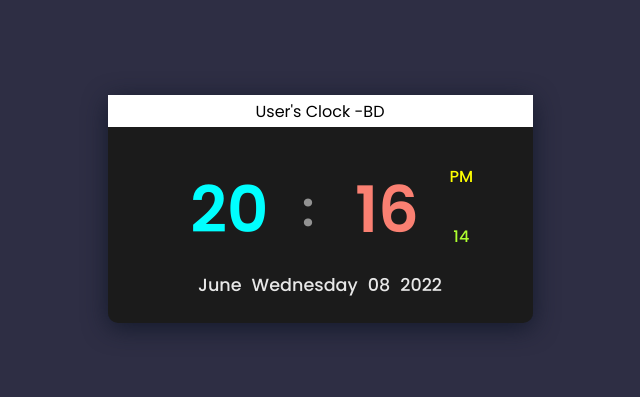
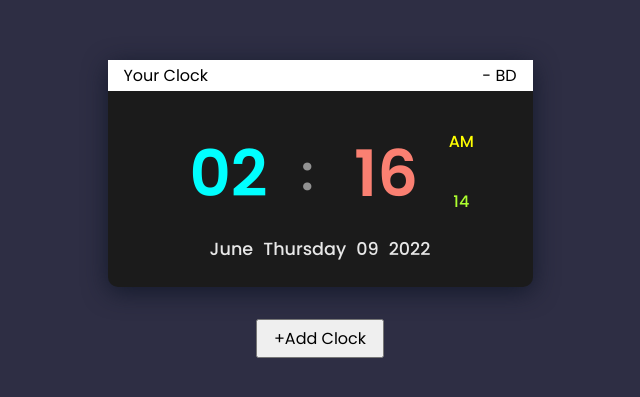
Before and after one commit to Safin-Ahmed/track-zone, a React (Vite) app: page / in a window 1280 px wide. Shown: the part 191-588 px from the top of the page, without its empty margins (320-960 px from the left). Built offline with nearby package versions, Linux system fonts and the light colour scheme.

Commit message:
Implemented timezones

```diff
--- a/package.json
+++ b/package.json
@@ -8,6 +8,7 @@
     "preview": "vite preview"
   },
   "dependencies": {
+    "date-fns": "^2.28.0",
     "react": "^18.0.0",
     "react-dom": "^18.0.0"
   },
--- a/src/app/App.css
+++ b/src/app/App.css
@@ -40,3 +40,11 @@
 button {
   font-size: calc(10px + 2vmin);
 }
+
+.add_clock {
+  display: block;
+  padding: 0.3rem 1rem;
+  margin: auto;
+  margin-top: 2rem;
+  font-size: 1rem;
+}
--- a/src/app/App.jsx
+++ b/src/app/App.jsx
@@ -1,11 +1,76 @@
 import { useState } from "react";
 import Clock from "../components/Clock/Clock";
+import { deepClone } from "../utils/deepClone";
+import iterator from "../utils/idGen";
 import "./App.css";
 
+const defaultState = {
+  user: {
+    title: "Your Clock",
+    timeZone: "",
+  },
+  clocks: [],
+};
+
 function App() {
+  const [state, setState] = useState(defaultState);
+  const setTitleHandler = (isUser, id, newTitle) => {
+    const newState = deepClone(state);
+    if (isUser) {
+      newState.user.title = newTitle;
+      setState(newState);
+      return;
+    } else {
+      const clock = newState.clocks.find((clock) => clock.id === id);
+      clock.title = newTitle;
+      setState(newState);
+    }
+  };
+  const setTimeZoneHandler = (isUser, newTimeZone) => {
+    if (isUser) {
+      const newState = deepClone(state);
+      newState.user.timeZone = newTimeZone;
+      setState(newState);
+      return;
+    }
+  };
+  const addClockHandler = () => {
+    const newState = deepClone(state);
+    const newClock = {
+      id: iterator.next().value,
+      title: "New Clock",
+      time: new Date(),
+      timeZone: "Asia/Kolkata",
+    };
+
+    newState.clocks.push(newClock);
+    setState(newState);
+  };
   return (
     <>
-      <Clock />
+      <Clock
+        isDefault="true"
+        title={state.user.title}
+        setTitleHandler={setTitleHandler}
+        setTimeZoneHandler={setTimeZoneHandler}
+      />
+      <div className="custom-clocks">
+        {state.clocks.map((clock) => (
+          <Clock
+            title={clock.title}
+            id={clock.id}
+            time={clock.time}
+            timeZone={clock.timeZone}
+            setTitleHandler={setTitleHandler}
+            setTimeZoneHandler={setTimeZoneHandler}
+            key={clock.id}
+          />
+        ))}
+      </div>
+
+      <button onClick={addClockHandler} className="add_clock">
+        +Add Clock
+      </button>
     </>
   );
 }
--- a/src/components/Clock/Clock.jsx
+++ b/src/components/Clock/Clock.jsx
@@ -4,13 +4,36 @@ import Calendar from "./Calendar";
 import classes from "./Clock.module.css";
 import Time from "./Time";
 import Title from "./Title";
-const Clock = ({ isDefault = false }) => {
+const Clock = ({
+  isDefault = false,
+  title,
+  id,
+  time,
+  timeZone,
+  setTitleHandler,
+  setTimeZoneHandler,
+}) => {
   const { date, hours, minutes, seconds, period, month, numDay, day, year } =
-    useClock();
+    useClock(timeZone);
   return (
     <div className={classes.clockContainer}>
-      {isDefault && <Title title="Safin's Clock" timeZone="BD" />}
-      {!isDefault && <Title title="User's Clock" timeZone="BD" />}
+      {isDefault && (
+        <Title
+          setTitleHandler={setTitleHandler}
+          setTimeZoneHandler={setTimeZoneHandler}
+          defaultTitle={title}
+          timeZone="BD"
+        />
+      )}
+      {!isDefault && (
+        <Title
+          setTitleHandler={setTitleHandler}
+          setTimeZoneHandler={setTimeZoneHandler}
+          defaultTitle={title}
+          id={id}
+          isDefault={isDefault}
+        />
+      )}
       <div className={classes.digitalClock}>
         <Time
           hours={hours}
--- a/src/components/Clock/Title.jsx
+++ b/src/components/Clock/Title.jsx
@@ -1,12 +1,55 @@
-import React from "react";
+import React, { useState } from "react";
 import classes from "./Title.module.css";
 
-const Title = ({ title, timeZone }) => {
+const Title = ({
+  defaultTitle,
+  timeZone,
+  setTitleHandler,
+  setTimeZoneHandler,
+  id,
+  isDefault,
+}) => {
+  const [clicked, setClicked] = useState(false);
+  const [title, setTitle] = useState(defaultTitle);
+  const clickHandler = () => {
+    setClicked(true);
+  };
+
+  const onChangeHandler = (e) => {
+    setTitle(e.target.value);
+  };
+  const blurHandler = (e) => {
+    setClicked(false);
+    if (id && !isDefault) {
+      setTitleHandler(
+        false,
+        id,
+        e.target.value ? e.target.value : "Your Clock"
+      );
+    } else {
+      setTitleHandler(true, e.target.value ? e.target.value : "Your Clock");
+    }
+  };
   return (
     <>
       <div className={classes.clockInfo}>
-        <span className={classes.title}>{title} - </span>
-        <span className={classes.timeZone}>{timeZone}</span>
+        {clicked && (
+          <input
+            type="text"
+            name="title"
+            onChange={onChangeHandler}
+            onBlur={blurHandler}
+            value={title}
+            className={classes.inputTitle}
+            required
+          />
+        )}
+        {!clicked && (
+          <span onDoubleClick={clickHandler} className={classes.title}>
+            {title ? title : "Your Clock"}
+          </span>
+        )}
+        {timeZone && <span className={classes.timeZone}> - {timeZone}</span>}
       </div>
     </>
   );
--- a/src/components/Clock/Title.module.css
+++ b/src/components/Clock/Title.module.css
@@ -1,7 +1,18 @@
 .clockInfo {
   display: flex;
-  justify-content: center;
+  justify-content: space-between;
   align-items: center;
   padding: 0.2rem 1rem;
   background-color: #fff;
+  font-size: 1rem;
 }
+
+.inputTitle {
+  border: none;
+  outline: none;
+  font-size: 1rem;
+}
+
+.timeZone {
+  margin-left: 5px;
+}
--- a/src/hooks/useClock.js
+++ b/src/hooks/useClock.js
@@ -1,9 +1,17 @@
 import { useEffect, useState } from "react";
 
-const useClock = () => {
-  let [time, setTime] = useState(new Date().toLocaleString());
+const useClock = (timeZone) => {
+  let [time, setTime] = useState(
+    new Date().toLocaleString("en-US", {
+      timeZone: timeZone ? timeZone : "Asia/Dhaka",
+    })
+  );
   const updateTime = () => {
-    setTime(new Date().toLocaleString());
+    setTime(
+      new Date().toLocaleString("en-US", {
+        timeZone: timeZone ? timeZone : "Asia/Dhaka",
+      })
+    );
   };
   useEffect(() => {
     const interval = setInterval(updateTime, 1000);
@@ -12,7 +20,7 @@ const useClock = () => {
     };
   });
   const date = new Date(time);
-  const hours = date.getHours();
+  const hours = date.getHours().toLocaleString().padStart(2, 0);
   const minutes = date.getMinutes().toLocaleString().padStart(2, 0);
   const seconds = date.getSeconds().toLocaleString().padStart(2, 0);
   const period = hours >= 12 ? "PM" : "AM";
--- /dev/null
+++ b/src/utils/deepClone.js
@@ -0,0 +1 @@
+export const deepClone = (state) => JSON.parse(JSON.stringify(state));
--- /dev/null
+++ b/src/utils/idGen.js
@@ -0,0 +1,10 @@
+function* idGen() {
+  let id = 0;
+  while (true) {
+    yield `c${id++}`;
+  }
+}
+
+const iterator = idGen();
+
+export default iterator;
```
Also changed, not shown: src/data/timeZones.js (added, +74 -0 lines), 1 other file (tests, documents, lock files or other folders).
